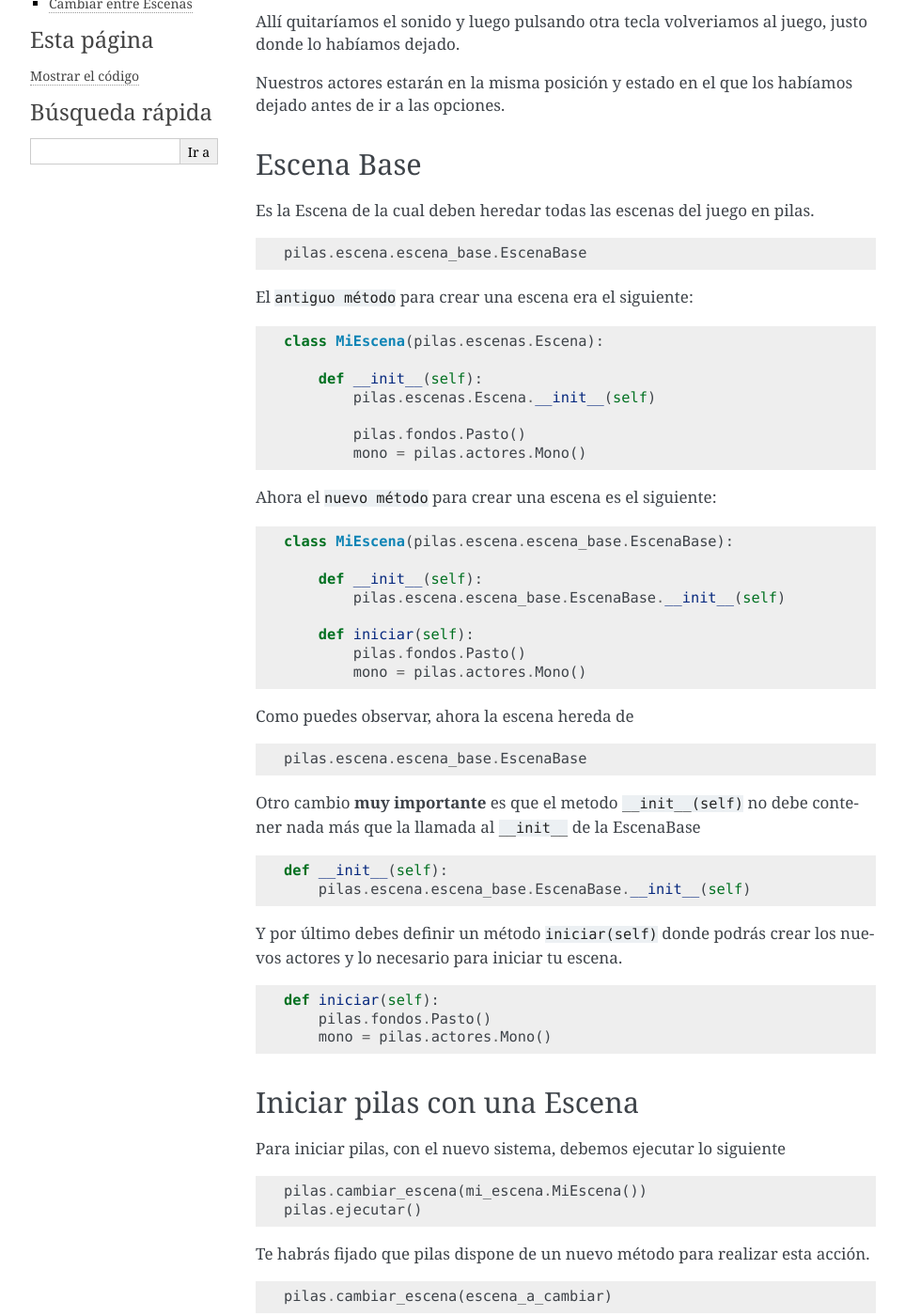
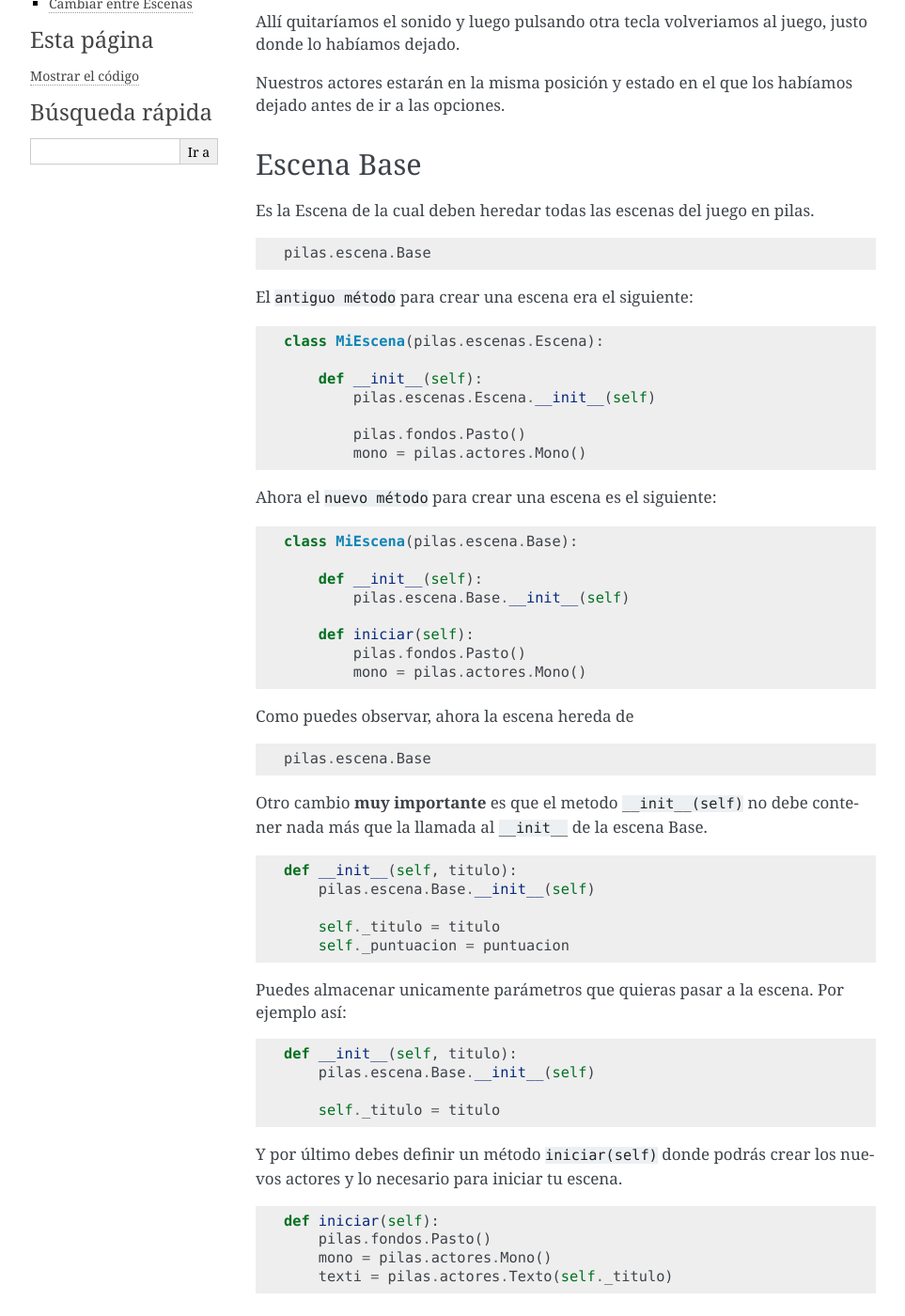
Before and after one commit to hugoruscitti/pilas-docs, a Sphinx documentation site: the page built from source/gestor_de_escenas.rst, in a window 1280 px wide and 1400 px high, scrolled down 221 px. Shown: the whole window at 94% size, without its empty margins (148-1111 px from the left). Built offline with Sphinx 7.4.7, drawn with Linux system fonts in a browser that asks for light colours.

Commit message:
Cambiadas las referencias a pilas.escena.Base y pilas.escena.Normal

```diff
--- a/source/escenas.rst
+++ b/source/escenas.rst
@@ -78,10 +78,10 @@ así:
 
 .. code-block:: python
 
-    class PantallaBienvenida(pilas.escena.escena_normal.EscenaNormal):
+    class PantallaBienvenida(pilas.escena.Normal):
 
         def __init__(self):
-            pilas.escena.escena_normal.EscenaNormal.__init__(self)
+            pilas.escena.Normal.__init__(self)
 
         def iniciar(self):
             pilas.fondos.Pasto()
--- a/source/gestor_de_escenas.rst
+++ b/source/gestor_de_escenas.rst
@@ -23,7 +23,7 @@ Es la Escena de la cual deben heredar todas las escenas del juego en pilas.
 
 .. code-block:: python
 
-    pilas.escena.escena_base.EscenaBase
+    pilas.escena.Base
 
 El ``antiguo método`` para crear una escena era el siguiente:
 
@@ -42,10 +42,10 @@ Ahora el ``nuevo método`` para crear una escena es el siguiente:
 
 .. code-block:: python
 
-    class MiEscena(pilas.escena.escena_base.EscenaBase):
+    class MiEscena(pilas.escena.Base):
 
         def __init__(self):
-            pilas.escena.escena_base.EscenaBase.__init__(self)
+            pilas.escena.Base.__init__(self)
 
         def iniciar(self):
             pilas.fondos.Pasto()
@@ -55,15 +55,28 @@ Como puedes observar, ahora la escena hereda de
 
 .. code-block:: python
 
-    pilas.escena.escena_base.EscenaBase
+    pilas.escena.Base
 
 Otro cambio **muy importante** es que el metodo ``__init__(self)`` no debe
-contener nada más que la llamada al ``__init__`` de la EscenaBase
+contener nada más que la llamada al ``__init__`` de la escena Base.
 
 .. code-block:: python
 
-    def __init__(self):
-        pilas.escena.escena_base.EscenaBase.__init__(self)
+    def __init__(self, titulo):
+        pilas.escena.Base.__init__(self)
+
+        self._titulo = titulo
+        self._puntuacion = puntuacion
+
+Puedes almacenar unicamente parámetros que quieras pasar a la escena.
+Por ejemplo así:
+
+.. code-block:: python
+
+    def __init__(self, titulo):
+        pilas.escena.Base.__init__(self)
+
+        self._titulo = titulo
 
 Y por último debes definir un método ``iniciar(self)`` donde podrás crear los
 nuevos actores y lo necesario para iniciar tu escena.
@@ -73,6 +86,7 @@ nuevos actores y lo necesario para iniciar tu escena.
     def iniciar(self):
         pilas.fondos.Pasto()
         mono = pilas.actores.Mono()
+        texti = pilas.actores.Texto(self._titulo)
 
 
 Iniciar pilas con una Escena
```
Also changed, not shown: source/migrar_al_gestor_de_escenas.rst (+6 -6 lines).
